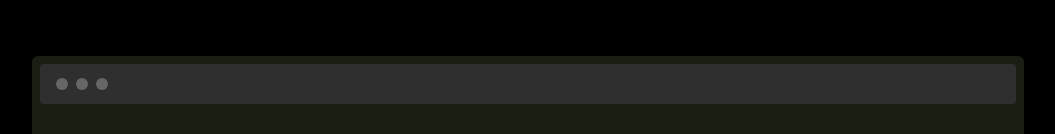
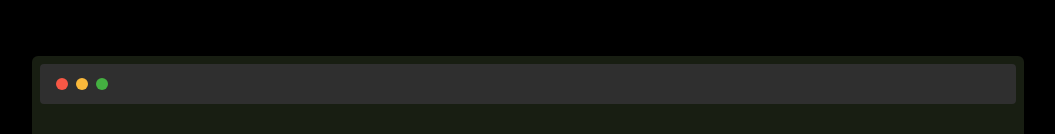
Before and after one commit to subhash131/portfolio-6, a Next.js app: page / in a window 1280 px wide. Shown: the top 134 px of the page, without its empty margins (112-1167 px from the left). Built offline with nearby package versions, Linux system fonts and the light colour scheme; a web font is replaced by a local one.

Commit message:
update titlebar

```diff
--- a/components/navbar/TitleBar.tsx
+++ /dev/null
@@ -1,25 +0,0 @@
-import React from "react";
-import Perspective3d from "../perspective_3d/Perspective3d";
-
-const Navbar = () => {
-  return (
-    <Perspective3d className="w-full h-10 bg-[#2F2F2F] rounded flex items-center p-4">
-      <div className="flex gap-2">
-        <Perspective3d
-          translatez={25}
-          className="w-3 h-3 rounded-full bg-[#F75745]"
-        />
-        <Perspective3d
-          translatez={25}
-          className="w-3 h-3 rounded-full bg-[#FAB93B]"
-        />
-        <Perspective3d
-          translatez={25}
-          className="w-3 h-3 rounded-full bg-[#44B041]"
-        />
-      </div>
-    </Perspective3d>
-  );
-};
-
-export default Navbar;
--- a/components/titlebar/TitleBar.tsx
+++ b/components/titlebar/TitleBar.tsx
@@ -5,9 +5,9 @@ const Titlebar = () => {
   return (
     <Perspective3d className="w-full h-10 bg-[#2F2F2F] rounded flex items-center justify-between p-4">
       <Perspective3d className="flex gap-2 ">
-        <div className="w-3 h-3 rounded-full bg-[#666666]" />
-        <div className="w-3 h-3 rounded-full bg-[#666666]" />
-        <div className="w-3 h-3 rounded-full bg-[#666666]" />
+        <div className="w-3 h-3 rounded-full bg-[#F75745]" />
+        <div className="w-3 h-3 rounded-full bg-[#FAB93B]" />
+        <div className="w-3 h-3 rounded-full bg-[#44B041]" />
       </Perspective3d>
     </Perspective3d>
   );
```
